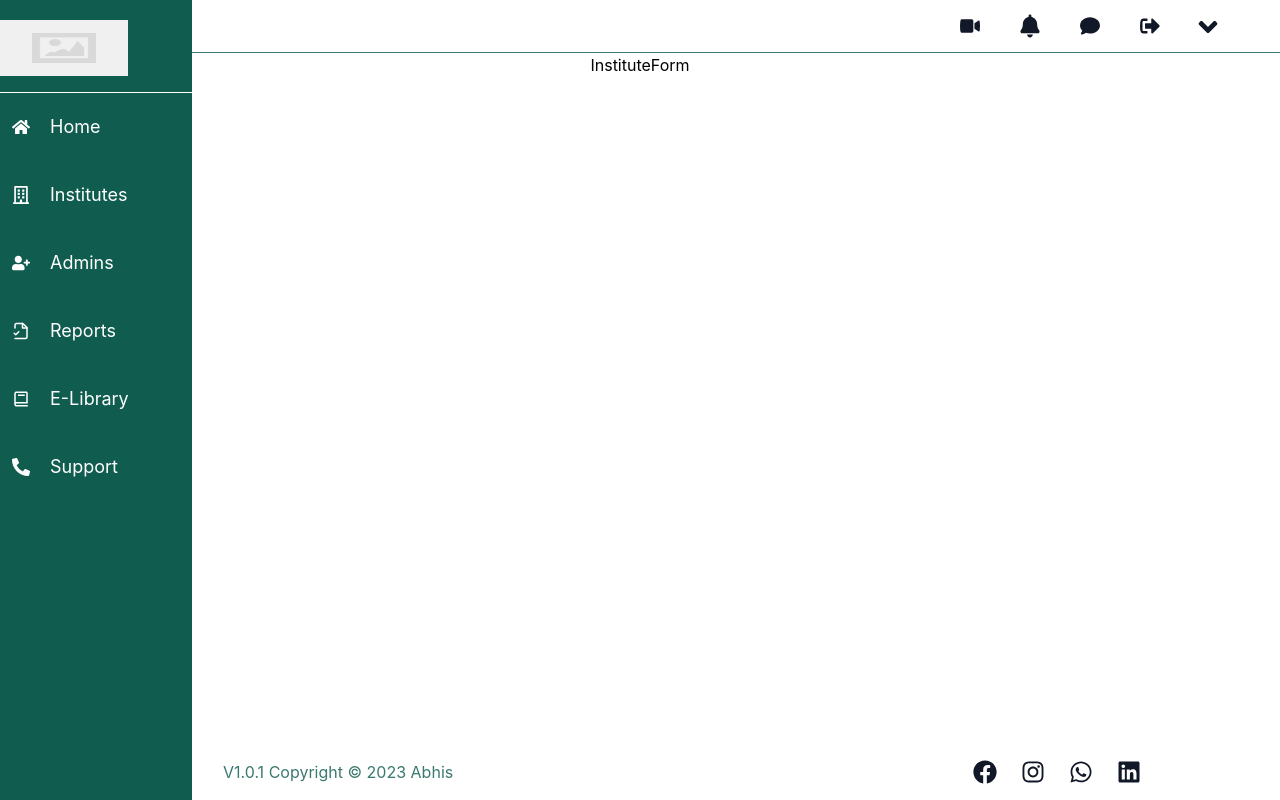
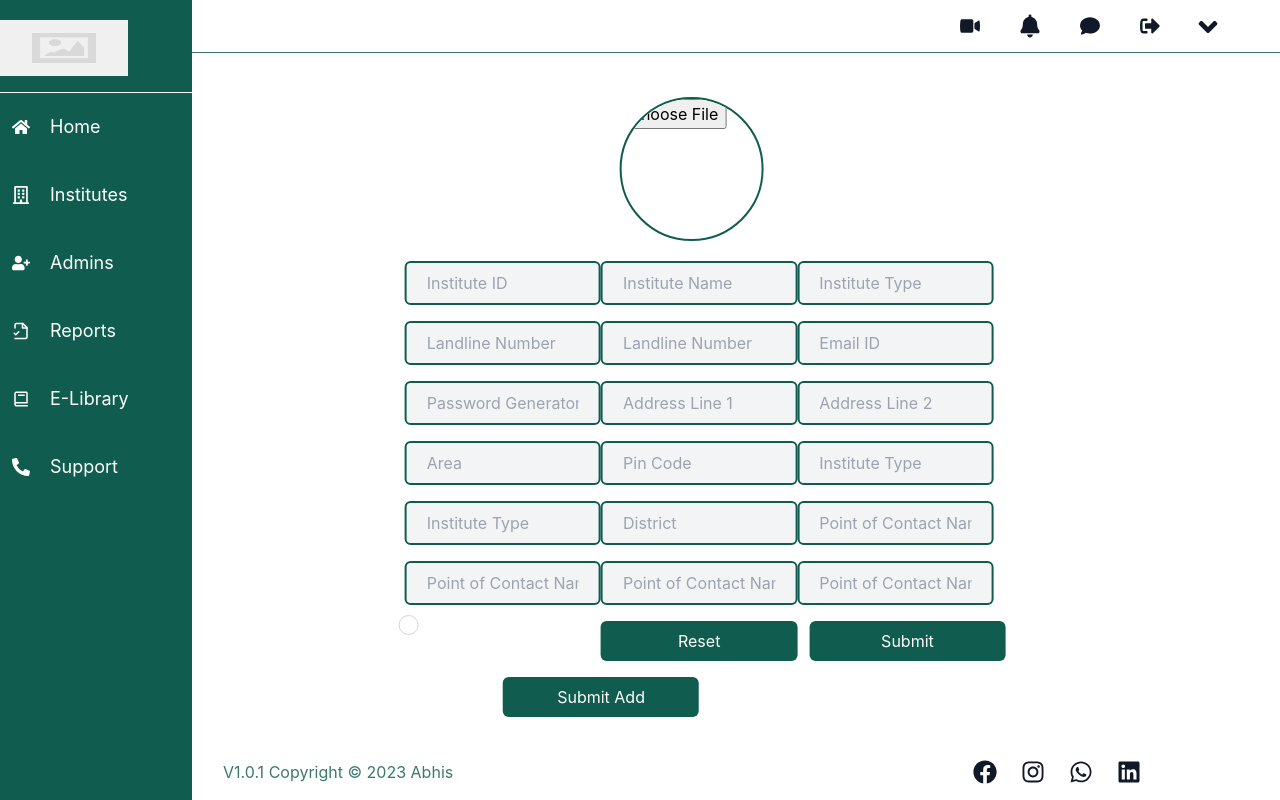
Before and after one commit to moFazil/liveabhis, a React (Create React App) app: page /institute/form in a window 1280 px wide. Built offline with nearby package versions, Linux system fonts and the light colour scheme.

Commit message:
added forms

```diff
--- a/package.json
+++ b/package.json
@@ -3,6 +3,9 @@
   "version": "0.1.0",
   "private": true,
   "dependencies": {
+    "@emotion/react": "^11.11.1",
+    "@emotion/styled": "^11.11.0",
+    "@mui/material": "^5.14.7",
     "@testing-library/jest-dom": "^5.17.0",
     "@testing-library/react": "^13.4.0",
     "@testing-library/user-event": "^13.5.0",
--- a/src/Components/Header/MyprofileForm.jsx
+++ b/src/Components/Header/MyprofileForm.jsx
@@ -1,8 +1,37 @@
 import React from 'react'
+import { Outlet } from 'react-router-dom';
 
 const MyprofileForm = () => {
   return (
-    <div>Myprofileform</div>
+    <div className='absolute left-[54%] translate-x-[-50%] translate-y-[20%] rounded-lg'>
+
+    <input type="file" name="pfp" accept="image/*" className='rounded-full my-3 h-36 w-36 text-transparent bg-transparent bg-opacity-0 object-none border-greenbg border-2 cursor-pointer' />
+
+
+
+    <form>
+    <div className='grid grid-cols-2'>
+
+      <input type="text" placeholder='Name' required className='p-5 bg-gray-100 border-greenbg border-2 w-full h-2 my-2 mx-2 rounded-md'/>
+      <input type="email" placeholder='Email id' required className='p-5 bg-gray-100 border-greenbg border-2 w-full h-2 my-2 mx-5 rounded-md'/>
+      <input type="tel" placeholder='Mobile number' required className='p-5 bg-gray-100 border-greenbg border-2 w-full h-2 my-2 mx-2 rounded-md'/>
+      <input type="text" placeholder='Theme Color' required className='p-5 bg-gray-100 border-greenbg border-2 w-full h-2 my-2 mx-5 rounded-md'/>
+
+      <button className='p-2 bg-greenbg text-white border-greenbg border-2 w-full my-2 mx-2 rounded-md border-none outline-none hover:bg-yellow'>Reset Password</button>
+      <button className='p-2 bg-greenbg text-white border-greenbg border-2 w-full my-2 mx-5 rounded-md border-none outline-none hover:bg-yellow'>Change Banner</button>
+
+      <button className='p-2 bg-greenbg text-white border-greenbg border-2 w-full my-2 mx-2 translate-x-[50%] rounded-md border-none outline-none hover:bg-yellow'>Saved</button>
+
+      </div>
+
+
+    </form>
+
+
+
+  <Outlet/>
+
+    </div>
   )
 }
 
--- a/src/Components/Sidebar/Institutes/InstituteForm.jsx
+++ b/src/Components/Sidebar/Institutes/InstituteForm.jsx
@@ -1,13 +1,67 @@
+import { Card, CardContent, Grid, TextField } from '@mui/material';
 import React from 'react'
 import { Outlet } from 'react-router-dom'
 
 const InstituteForm = () => {
   return (
-    <div>InstituteForm
 
-        <Outlet/>
+    <div className='absolute left-[54%] translate-x-[-50%] translate-y-[5%] rounded-lg'>
+
+    <input type="file" name="pfp" accept="image/*" className='rounded-full my-3 h-36 w-36 text-transparent bg-transparent bg-opacity-0 object-none border-greenbg border-2 cursor-pointer' />
+
+
+
+    <form>
+    <div className='grid grid-cols-3'>
+
+      <input type="text" placeholder='Institute ID' required className='p-5 bg-gray-100 border-greenbg border-2 w-full h-2 my-2 mx-2 rounded-md'/>
+      <input type="text" placeholder='Institute Name' required className='p-5 bg-gray-100 border-greenbg border-2 w-full h-2 my-2 mx-2 rounded-md'/>
+
+      {/* dropdown goes here*/} <input type="" placeholder='Institute Type' required className='p-5 bg-gray-100 border-greenbg border-2 w-full h-2 my-2 mx-2 rounded-md'/>
+
+      <input type="number" placeholder='Landline Number' required className='p-5 bg-gray-100 border-greenbg border-2 w-full h-2 my-2 mx-2 rounded-md'/>
+      <input type="text" placeholder='Landline Number' required className='p-5 bg-gray-100 border-greenbg border-2 w-full h-2 my-2 mx-2 rounded-md'/>
+      <input type="email" placeholder='Email ID' required className='p-5 bg-gray-100 border-greenbg border-2 w-full h-2 my-2 mx-2 rounded-md'/>
+      <input type="password" placeholder='Password Generator' required className='p-5 bg-gray-100 border-greenbg border-2 w-full h-2 my-2 mx-2 rounded-md'/>
+      <input type="text" placeholder='Address Line 1' required className='p-5 bg-gray-100 border-greenbg border-2 w-full h-2 my-2 mx-2 rounded-md'/>
+      <input type="text" placeholder='Address Line 2' required className='p-5 bg-gray-100 border-greenbg border-2 w-full h-2 my-2 mx-2 rounded-md'/>
+      <input type="text" placeholder='Area' required className='p-5 bg-gray-100 border-greenbg border-2 w-full h-2 my-2 mx-2 rounded-md'/>
+      <input type="number" placeholder='Pin Code' required className='p-5 bg-gray-100 border-greenbg border-2 w-full h-2 my-2 mx-2 rounded-md'/>
+
+      {/* dropdown goes here*/} <input type="" placeholder='Institute Type' required className='p-5 bg-gray-100 border-greenbg border-2 w-full h-2 my-2 mx-2 rounded-md'/>
+      {/* dropdown goes here*/} <input type="" placeholder='Institute Type' required className='p-5 bg-gray-100 border-greenbg border-2 w-full h-2 my-2 mx-2 rounded-md'/>
+
+      <input type="text" placeholder='District' required className='p-5 bg-gray-100 border-greenbg border-2 w-full h-2 my-2 mx-2 rounded-md'/>
+
+      {/* add button goes here */} <input type="text" placeholder='Point of Contact Name' required className='p-5 bg-gray-100 border-greenbg border-2 w-full h-2 my-2 mx-2 rounded-md'/>
+      {/* add button goes here */} <input type="text" placeholder='Point of Contact Name' required className='p-5 bg-gray-100 border-greenbg border-2 w-full h-2 my-2 mx-2 rounded-md'/>
+      {/* add button goes here */} <input type="text" placeholder='Point of Contact Name' required className='p-5 bg-gray-100 border-greenbg border-2 w-full h-2 my-2 mx-2 rounded-md'/>
+      {/* add button goes here */} <input type="text" placeholder='Point of Contact Name' required className='p-5 bg-gray-100 border-greenbg border-2 w-full h-2 my-2 mx-2 rounded-md'/>
+
+
+      <label className="relative inline-flex items-center cursor-pointer">
+        <input type="checkbox" className="sr-only peer" />
+        <div className="w-11 h-6 peer-focus:outline-none rounded-full peer dark:bg-gray-400 peer-checked:after:translate-x-full peer-checked:after:border-white after:content-[''] after:absolute after:top-[2px] after:left-[2px] after:bg-white after:border-gray-300 after:border after:rounded-full after:h-5 after:w-5 after:transition-all dark:border-gray-600 peer-checked:bg-[#5BC236]"></div>
+      </label>
+
+
+
+      <button className='p-2 bg-greenbg text-white border-greenbg border-2 w-full my-2 mx-2 rounded-md border-none outline-none hover:bg-yellow'>Reset</button>
+      <button className='p-2 bg-greenbg text-white border-greenbg border-2 w-full my-2 mx-5 rounded-md border-none outline-none hover:bg-yellow'>Submit</button>
+      <button className='p-2 bg-greenbg text-white border-greenbg border-2 w-full my-2 mx-2 translate-x-[50%] rounded-md border-none outline-none hover:bg-yellow'>Submit Add</button>
+
+      </div>
+
+
+    </form>
+
+
+
+  <Outlet/>
+
     </div>
   )
 }
 
+
 export default InstituteForm;
```
Also changed, not shown: src/Components/Sidebar/Support/SupportTable.jsx (indentation only), 1 other file (tests, documents, lock files or other folders).
